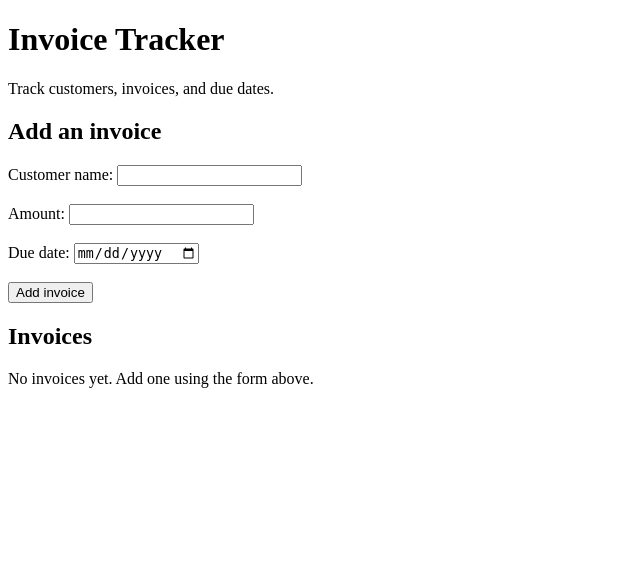
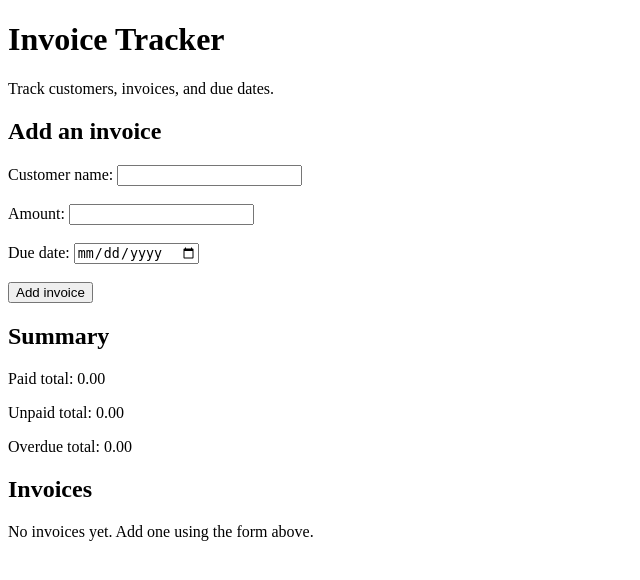
Before and after one commit to Bhuvand2902/invoice-tracker, a Flask app: page / in a window 1280 px wide. Shown: the top 580 px of the page, without its empty margins (0-640 px from the left). Run offline with Flask 3, Linux system fonts and the light colour scheme; data that the repository does not hold is empty.

Commit message:
Add invoice status summary

```diff
--- a/app.py
+++ b/app.py
@@ -1,3 +1,4 @@
+from datetime import date
 from pathlib import Path
 import sqlite3
 
@@ -25,7 +26,7 @@ def create_table():
             )
         """)
 
-        # Add this column to the database you already created.
+        # Add this column to the database you already created, if needed.
         columns = connection.execute(
             "PRAGMA table_info(invoices)"
         ).fetchall()
@@ -62,7 +63,34 @@ def home():
             "SELECT * FROM invoices ORDER BY id DESC"
         ).fetchall()
 
-    return render_template("index.html", invoices=invoices)
+    today = date.today().isoformat()
+
+    paid_total = sum(
+        float(invoice["amount"])
+        for invoice in invoices
+        if invoice["is_paid"]
+    )
+
+    unpaid_total = sum(
+        float(invoice["amount"])
+        for invoice in invoices
+        if not invoice["is_paid"] and invoice["due_date"] >= today
+    )
+
+    overdue_total = sum(
+        float(invoice["amount"])
+        for invoice in invoices
+        if not invoice["is_paid"] and invoice["due_date"] < today
+    )
+
+    return render_template(
+        "index.html",
+        invoices=invoices,
+        today=today,
+        paid_total=paid_total,
+        unpaid_total=unpaid_total,
+        overdue_total=overdue_total
+    )
 
 
 @app.route("/mark-paid/<int:invoice_id>", methods=["POST"])
--- a/templates/index.html
+++ b/templates/index.html
@@ -29,6 +29,11 @@
         <button type="submit">Add invoice</button>
     </form>
 
+    <h2>Summary</h2>
+    <p>Paid total: {{ "%.2f"|format(paid_total) }}</p>
+    <p>Unpaid total: {{ "%.2f"|format(unpaid_total) }}</p>
+    <p>Overdue total: {{ "%.2f"|format(overdue_total) }}</p>
+
     <h2>Invoices</h2>
 
     {% if invoices %}
@@ -50,6 +55,8 @@
                 <td>
                     {% if invoice["is_paid"] %}
                         Paid
+                    {% elif invoice["due_date"] < today %}
+                        Overdue
                     {% else %}
                         Unpaid
                     {% endif %}
```
